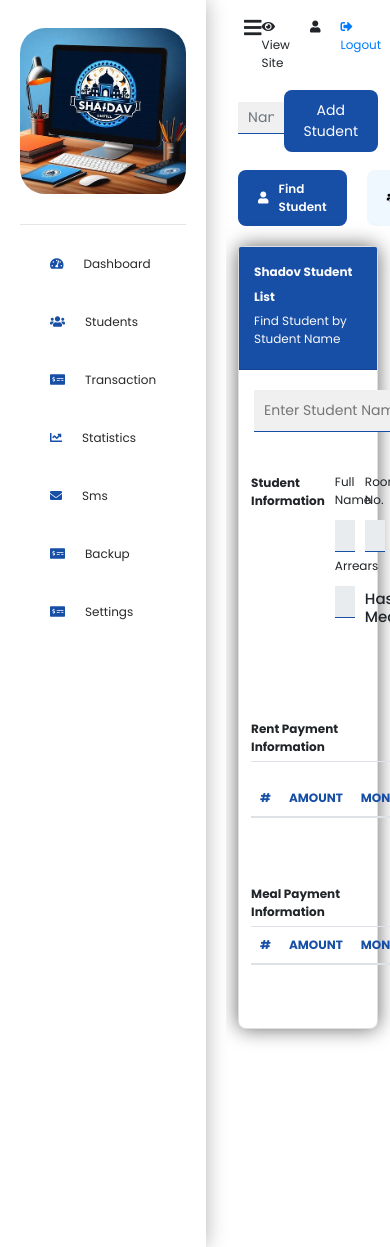
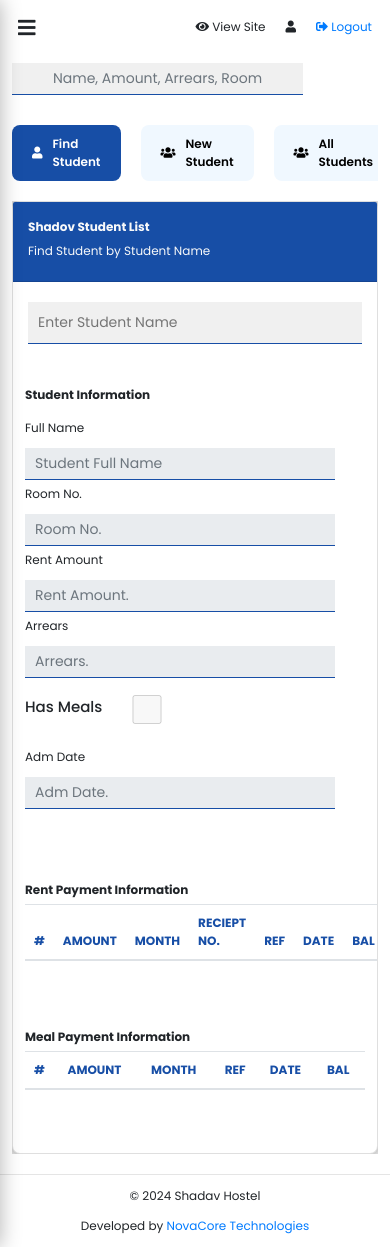
Before and after one commit to jim-les/Hostel-Management-system, a Django app: page /add_student/ in a window 390 px wide. Run offline with Django 4.2, Linux system fonts and the light colour scheme; lists and menus that the app fills with data are empty; some libraries are stand-ins or nearby versions.

Commit message:
Update the website pages

```diff
--- a/Admin/static/style.css
+++ b/Admin/static/style.css
@@ -123,6 +123,7 @@ body{
     padding: 10px 20px;
     z-index: 1000;
     box-shadow: 0 0 20px rgba(0, 0, 0, 0.3);
+    background-color: white;
 }
 
 .sidebar_container_active{
@@ -132,6 +133,7 @@ body{
 
 
 .sidebar_item{
+
     padding: 13px 20px;
     border-radius: 8px;
     margin: 4px 0;
--- a/Admin/templates/Students.html
+++ b/Admin/templates/Students.html
@@ -29,6 +29,42 @@
         background-color: #174EA6;
         color: white;
     }
+    @media screen and (max-width: 768px){
+        body{
+            overflow-x: scroll;
+            width: 100%;
+        }
+        #student_list_popup{
+            right: 0;
+            top: 10%;
+            width: 100%;
+        }
+        #student_details{
+            /* display: block; */
+        }
+
+        .card-body{
+            overflow-x: scroll;
+            width: 100%;
+        }
+
+        .add_student{
+            display: none;
+        }
+
+        .rent_payment_table{
+            width: 100%;
+            overflow-x: scroll;
+        }
+
+        .tab_container{
+            width: 100%;
+            overflow-x: scroll;
+        }
+        .search_input{
+            width: 100%;
+        }
+    }
 </style>
 
 {% comment %} search student popup tab {% endcomment %}
@@ -38,7 +74,7 @@
     <div class="d-flex justify-content-between align-items-center">
         <div class="search_form">
             <div class="form-group">
-                <input type="text" class="form-control input_outline text-center" placeholder="Name, Amount, Arrears, Room">
+                <input type="text" class="form-control input_outline text-center search_input" placeholder="Name, Amount, Arrears, Room">
             </div>
         </div>
         <button class="btn add_student custom_btn" style="font-size: 14px">Add Student</button>
--- a/Admin/templates/addStudent.html
+++ b/Admin/templates/addStudent.html
@@ -13,6 +13,21 @@
         color: #174EA6;
 
     }
+
+    @media screen and (max-width: 768px){
+        .student_info{
+            /* align in 1 col in each row */
+            flex-direction: column;
+            columns: 1;
+        }
+        .fa-user-circle{
+            font-size: 8em;
+        }
+        .add_student_btn{
+            width: 100%;
+            height: 40px;
+        }
+    }
 </style>
 <div class="card-body position-relative">
     <!-- templates/myapp/add_student.html -->
@@ -20,14 +35,14 @@
     {% csrf_token %}
     <div class="row">
         <!-- add profile pic in this col -->
-        <div class="col-4">
+        <div class="col-md-4 col-12">
             <div class="form-group text-center">
                 <i class="fa fa-user-circle" id="profile_pic_icon"></i>
                 <img src="" alt="Profile Picture" id="profile_pic" style="width: 200px; height: 200px;"/>
                 <input type="file" name="profile" id="profile" class="form-control mt-2" accept="image/*">
             </div>
         </div>
-        <div class="col-8">
+        <div class="col-md-8 col-12 my-md-0 my-4">
             <div class="student_info">
                 <div class="form-group">
                     <label for="fullname">First Name</label>
@@ -71,7 +86,7 @@
                 </div>
             </div>
             <div class="form-group d-flex justify-content-end">
-                <button type="submit" class="btn add_student custom_btn" style="font-size: 14px">Add Student</button>
+                <button type="submit" class="btn add_student add_student_btn custom_btn" style="font-size: 14px">Add Student</button>
             </div>
         </div>
     </div>
--- a/Admin/templates/base.html
+++ b/Admin/templates/base.html
@@ -22,6 +22,26 @@
 
     .sidebar_item:hover i{
         color: white
+        }
+
+    @media screen and (max-width: 768px){
+        .admin_page{
+            flex-direction: column;
+        }
+
+        .sidebar_container{
+            position: fixed;
+            left: 0;
+            top: 0;
+            transition: 1s;
+            transform: translateX(-100%);
+            background-color: white;
+        }
+
+        .sidebar_container.open{
+            transform: translateX(0);
+            background-color: white;
+        }
     }
 
 </style>
@@ -129,22 +149,36 @@
             </div>
            {% block content %}
            {% endblock %}
+        <footer>
+            <hr>
+            <div class="container">
+                <div class="row">
+                    <div class="col-md-6 col-12 text-center">
+                        <p>&copy; 2024 Shadav Hostel</p>
+                    </div>
+                    <div class="col-md-6 col-12">
+                        <p class="text-center
+                        ">Developed by <a href="https://leston-five.vercel.com">NovaCore Technologies</a></p>
+                    </div>
+                </div>
+            </div>
+        </footer>
         </div>
+
     </div>
 </body>
 <script src="https://code.jquery.com/jquery-3.5.1.slim.min.js"></script>
 <script>
     $(document).ready(function(){
         $('#toggleSidebarBtn').click(function(){
-            $('.web_title').toggle('show');
-            $('.sidebar_container span').toggle('show');
-            // toggle the css for the sidebar_container i to fontsize 70px
-            $('.sidebar_container i').toggleClass('fa-2x');
-            $('.sidebar_container i').css('color', 'blue')
-            // toggle the css for the sidebar_container width to 100px
-            $('.sidebar_container').toggleClass('sidebar_container_active');
+            $('.sidebar_container').toggleClass('open');
         });
     });
 
+    $(document).click(function(event) {
+        if (!$(event.target).closest('.sidebar_container, #toggleSidebarBtn').length) {
+            $('.sidebar_container').removeClass('open');
+        }
+    });
 </script>
 </html>
--- a/Admin/templates/findStudent.html
+++ b/Admin/templates/findStudent.html
@@ -4,6 +4,35 @@
         right: 30%;
         top: 0;
         z-index: 1000;
+    }
+    @media screen and (max-width: 768px){
+        body{
+            overflow-x: scroll;
+            width: 100%;
+        }
+        #student_list_popup{
+            right: 0;
+            top: 10%;
+            width: 100%;
+        }
+        #student_details{
+            /* display: block; */
+        }
+
+        .card-body{
+            overflow-x: scroll;
+            width: 100%;
+        }
+
+        .rent_payment_table{
+            width: 100%;
+            overflow-x: scroll;
+        }
+
+        input[type="text"]{
+            width: 100%;
+        }
+
     }
 </style>
 <div class="row position-relative">
@@ -22,27 +51,27 @@
     <div class="student_info py-5 px-3 w-100" id="student_details">
         <h5><b>Student Information</b></h5>
         <div class="row w-100">
-            <div class="col-3">
+            <div class="col-md-3 col-12">
                 <label for="fullname">Full Name</label>
                 <input type="text" id="fullname" class="form-control input_outline" placeholder="Student Full Name" disabled>
             </div>
-            <div class="col-3">
+            <div class="col-md-3 col-12">
                 <label for="room">Room No.</label>
                 <input type="text" id="room" class="form-control input_outline" placeholder="Room No." disabled>
             </div>
-            <div class="col-3">
+            <div class="col-md-3 col-12">
                 <label for="rent">Rent Amount</label>
                 <input type="text" id="rent" class="form-control input_outline" placeholder="Rent Amount." disabled>
             </div>
-            <div class="col-3">
+            <div class="col-md-3 col-12">
                 <label for="arrears">Arrears</label>
                 <input type="text" id="arrears" class="form-control input_outline" placeholder="Arrears." disabled>
             </div>
-            <div class="col-3 py-3 d-flex align-items-center" style="gap: 10px">
+            <div class="col-md-3 col-12 py-3 d-flex align-items-center" style="gap: 10px">
                 <h5>Has Meals</h5>
                 <input type="checkbox" id="meal" class="form-control" style="width: 70px;" disabled>
             </div>
-            <div class="col-3 py-3">
+            <div class="col-md-3 col-12 py-3">
                 <label for="adm">Adm Date</label>
                 <input type="text" id="adm" class="form-control input_outline" placeholder="Adm Date." disabled>
             </div>
--- a/ShadavHostel/settings.py
+++ b/ShadavHostel/settings.py
@@ -25,7 +25,7 @@ SECRET_KEY = 'django-insecure-h=v1+gl1-sa5!_rc0t(*gks*%s)9vx)t$0373ex5t@)4is_aj3
 # SECURITY WARNING: don't run with debug turned on in production!
 DEBUG = True
 
-ALLOWED_HOSTS = ['shadav.onrender.com', '0.0.0.0', '127.0.0.1']
+ALLOWED_HOSTS = ['shadav.onrender.com', '0.0.0.0', '127.0.0.1', '192.168.1.117']
 
 
 # Application definition
--- a/sms_test.py
+++ b/sms_test.py
@@ -1,6 +1,6 @@
 import os
 from twilio.rest import Client
-account_sid = os.environ['TWILIO_ACCOUNT_SID']
+account_sid = os.environ['VA88df60adaacfcf65889d43525fdbf5d3']
 auth_token = os.environ['TWILIO_AUTH_TOKEN']
 client = Client(account_sid, auth_token)
 
```
Also changed, not shown: Admin/templates/dashboard.html (+11 -7 lines), Admin/templates/transaction/transaction.html (+56 -22 lines), db.sqlite3.
